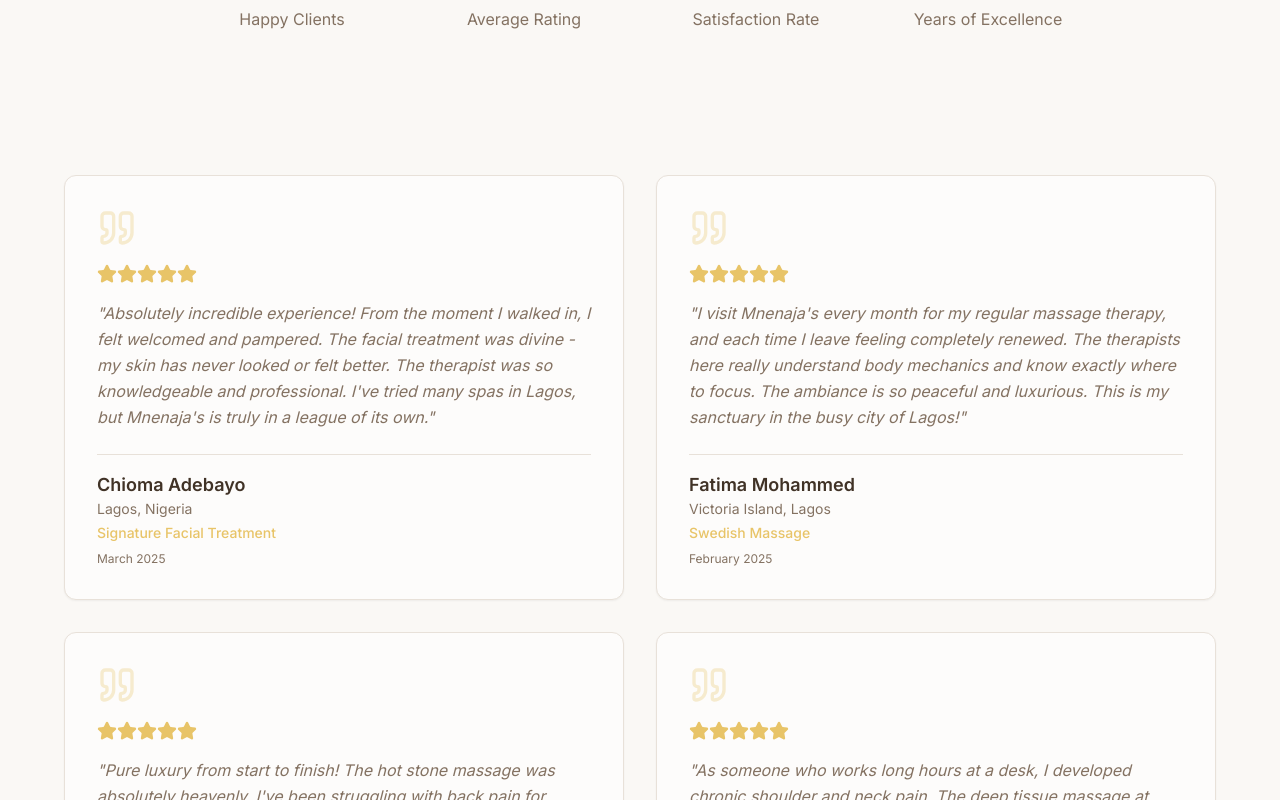
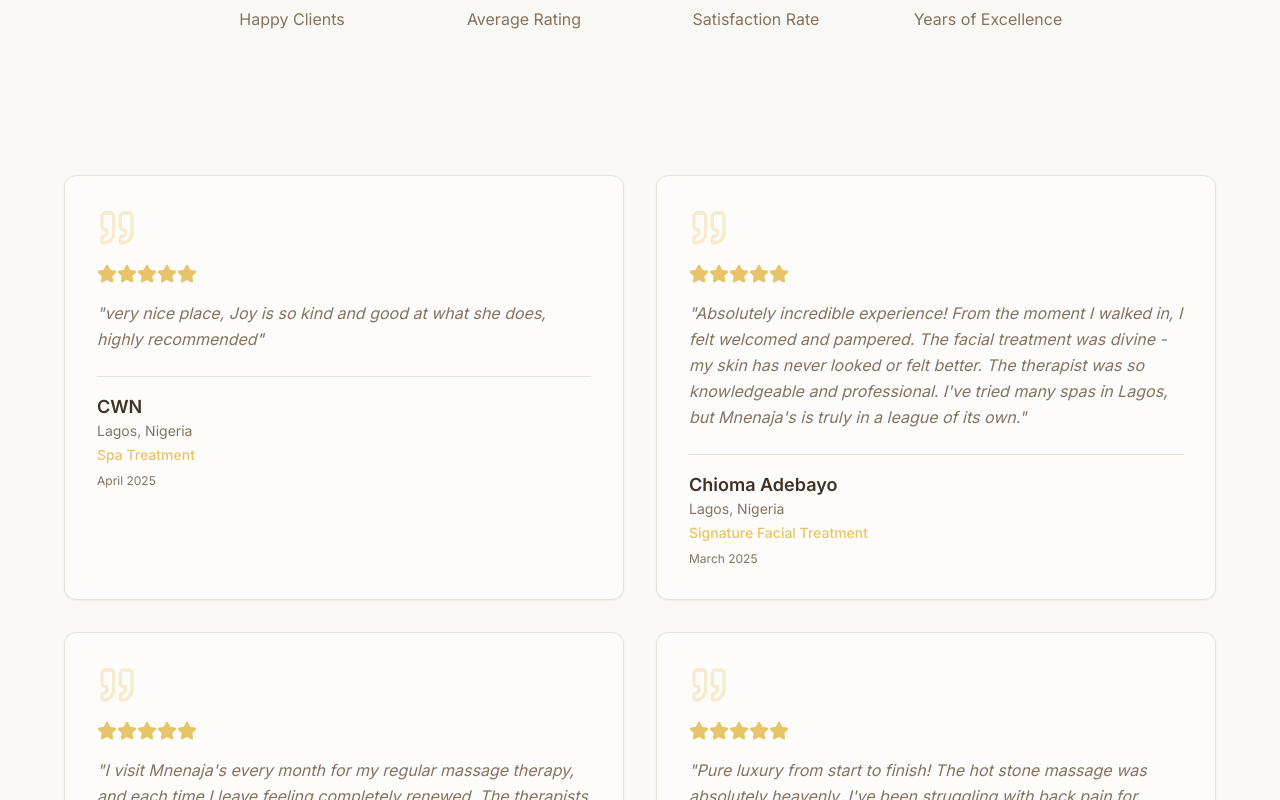
Before and after one commit to ajaogloria29-lang/Mnenajs-luxury-spa, a React (Vite) app: page /testimonials in a window 1280 px wide. Shown: the part 493-1293 px from the top of the page. Built offline with nearby package versions, Linux system fonts and the light colour scheme; the HTML template or start-up script is replaced by a standard one.

Commit message:
Add new testimonial

```diff
--- a/src/pages/Testimonials.tsx
+++ b/src/pages/Testimonials.tsx
@@ -5,6 +5,14 @@ import { Link } from "react-router-dom";
 
 const Testimonials = () => {
   const testimonials = [
+    {
+      name: "CWN",
+      location: "Lagos, Nigeria",
+      service: "Spa Treatment",
+      rating: 5,
+      text: "very nice place, Joy is so kind and good at what she does, highly recommended",
+      date: "April 2025",
+    },
     {
       name: "Chioma Adebayo",
       location: "Lagos, Nigeria",
```
